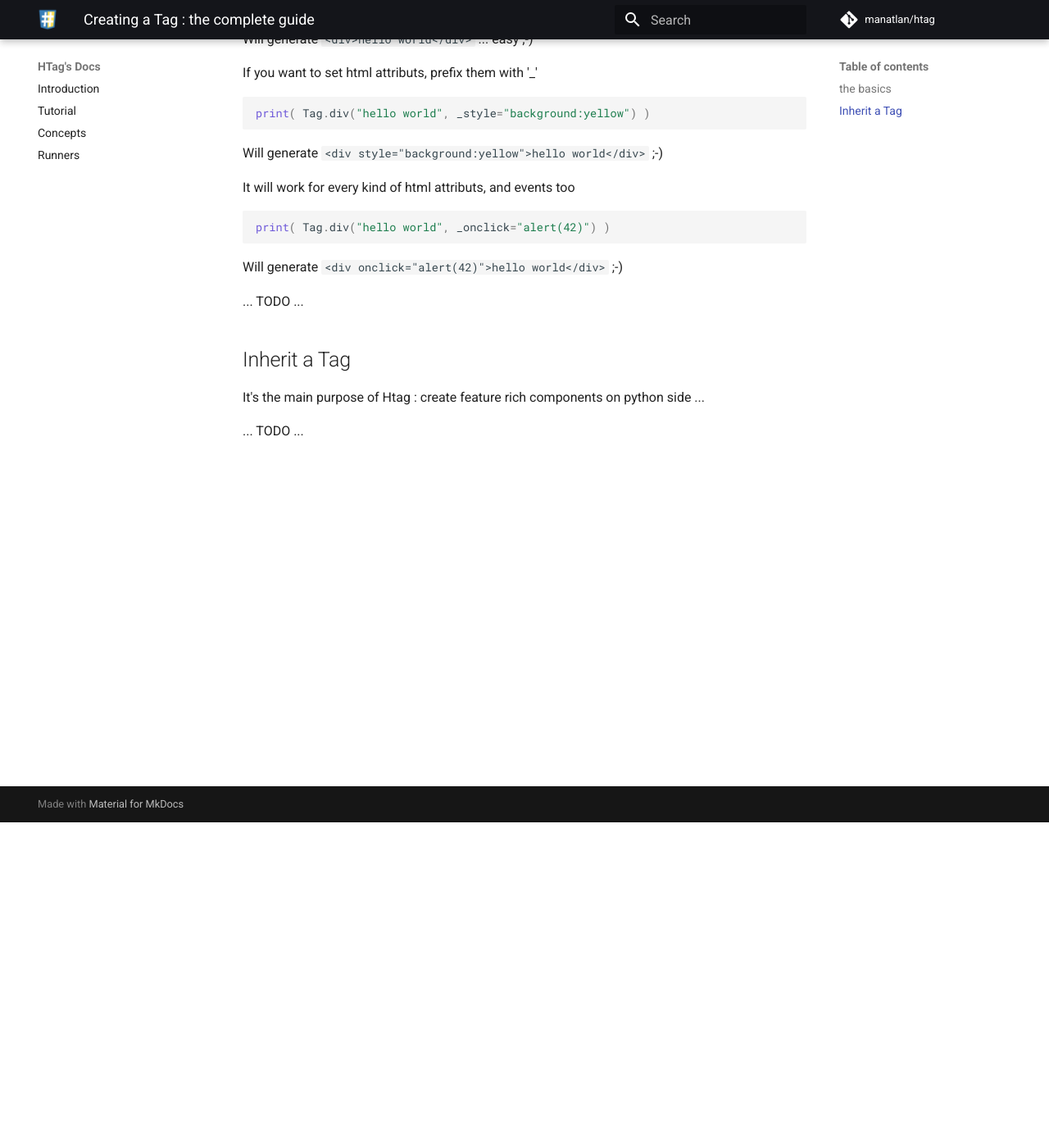
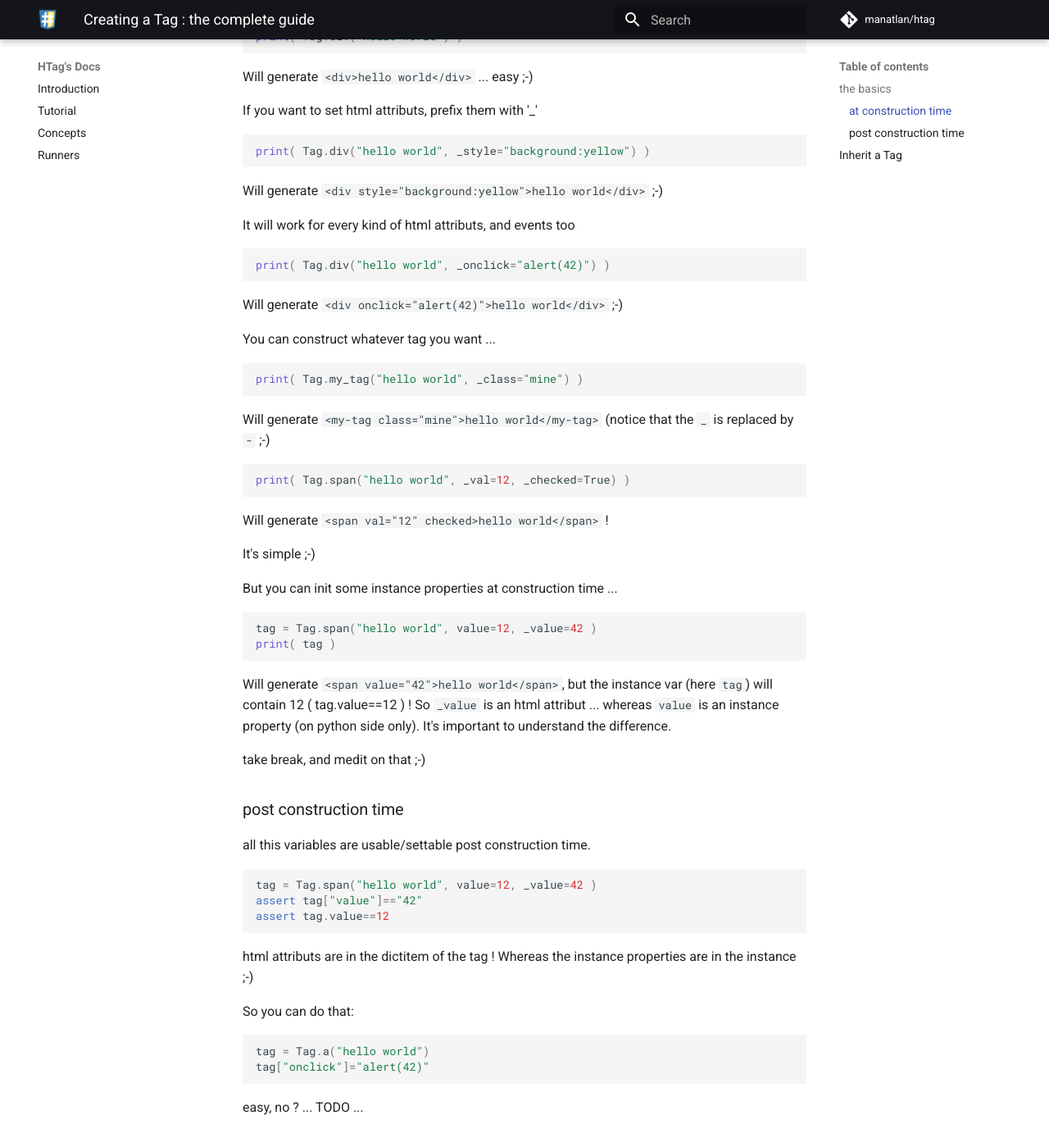
Before and after one commit to manatlan/htag, an MkDocs documentation site: the page built from docs/creating_a_tag.md, in a window 1280 px wide and 1400 px high, scrolled down 397 px. Shown: the whole window at 82% size. Built offline with MkDocs 1.6.1 and Material for MkDocs 9.7.7, drawn with Linux system fonts in a browser that asks for light colours; comment, search, counter and statistics services are not loaded; some of the changed text lies outside the part shown.

Commit message:
Update creating_a_tag.md

````diff
--- a/docs/creating_a_tag.md
+++ b/docs/creating_a_tag.md
@@ -1,9 +1,10 @@
 # Creating a Tag : the complete guide
 
-if you come from [domonic](https://github.com/byteface/domonic) or brython
+If you come from [domonic](https://github.com/byteface/domonic) or [brython](https://brython.info/static_doc/fr/create.html) : htag borrows the best ideas from them.
 
 ## the basics
 
+### at construction time
 A Tag (htag's Tag) is a helper to let you build easily html representation of an object.
 
 ```python
@@ -27,6 +28,47 @@ print( Tag.div("hello world", _onclick="alert(42)") )
 ```
 Will generate `<div onclick="alert(42)">hello world</div>` ;-)
 
+You can construct whatever tag you want ...
+
+```python
+print( Tag.my_tag("hello world", _class="mine") )
+```
+Will generate `<my-tag class="mine">hello world</my-tag>` (notice that the `_` is replaced by `-` ;-)
+
+```python
+print( Tag.span("hello world", _val=12, _checked=True) )
+```
+Will generate `<span val="12" checked>hello world</span>` !
+
+It's simple ;-)
+
+But you can init some instance properties at construction time ...
+```python
+tag = Tag.span("hello world", value=12, _value=42 )
+print( tag )
+```
+Will generate `<span value="42">hello world</span>`, but the instance var (here `tag`) will contain 12 ( tag.value==12 ) !
+So `_value` is an html attribut ... whereas `value` is an instance property (on python side only). It's important to understand the difference.
+
+take break, and medit on that ;-)
+
+### post construction time
+
+all this variables are usable/settable post construction time.
+```python
+tag = Tag.span("hello world", value=12, _value=42 )
+assert tag["value"]=="42"
+assert tag.value==12
+```
+html attributs are in the dictitem of the tag ! Whereas the instance properties are in the instance ;-)
+
+So you can do that:
+```python
+tag = Tag.a("hello world")
+tag["onclick"]="alert(42)"
+```
+
+easy, no ?
 ... TODO ...
 
 ## Inherit a Tag
````
